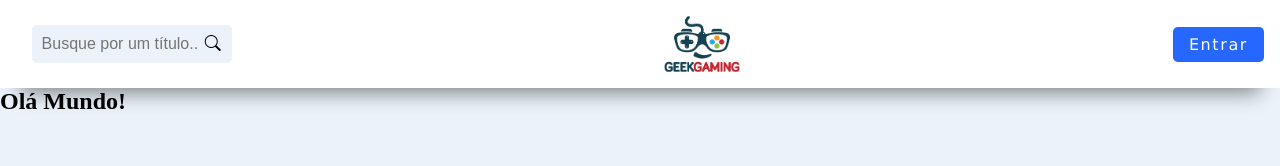
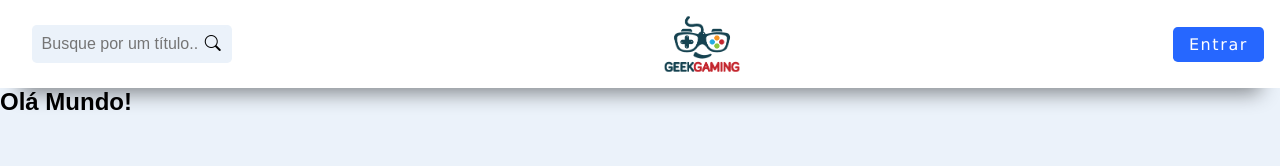
Before and after one commit to GuilhermeRS23/REACT_BreakNerds, a React (Vite) app: page / in a window 1280 px wide. Shown: the top 166 px of the page. Built offline with nearby package versions, Linux system fonts and the light colour scheme.

Commit message:
#37- Estilos Globais com Styled Components

```diff
--- a/src/App.jsx
+++ b/src/App.jsx
@@ -1,9 +1,13 @@
 import './App.css'
 import Home from './pages/Home/Home'
+import { GlobalStyled } from './GlobalStyled'
 
 function App() {
   return (
-    <Home />
+    <>
+      <GlobalStyled />
+      <Home />
+    </>
   )
 }
 
--- /dev/null
+++ b/src/GlobalStyled.jsx
@@ -0,0 +1,21 @@
+import { createGlobalStyle } from "styled-components";
+
+export const GlobalStyled = createGlobalStyle`
+@import url('https://fonts.googleapis.com/css2?family=Barlow:ital,wght@0,100;0,200;0,300;0,400;0,500;0,600;0,700;0,800;0,900;1,100;1,200;1,300;1,400;1,500;1,600;1,700;1,800;1,900&family=Kanit:ital,wght@0,100;0,200;0,300;0,400;0,500;0,600;0,700;0,800;0,900;1,100;1,200;1,300;1,400;1,500;1,600;1,700;1,800;1,900&display=swap');
+
+*{
+    margin: 0;
+    padding: 0;
+    font-family: "Barlow", sans-serif;
+}
+
+html{
+    width: auto;
+}
+
+body{
+    max-width: 100vw;
+    height: 100vh;
+    background-color: #EBF2FA;
+}
+`
--- a/src/index.css
+++ /dev/null
@@ -1,14 +0,0 @@
-*{
-    margin: 0;
-    padding: 0;
-}
-
-html{
-    width: auto;
-}
-
-body{
-    max-width: 100vw;
-    max-height: 100vh;
-    background-color: #EBF2FA;
-}
--- a/src/main.jsx
+++ b/src/main.jsx
@@ -1,7 +1,6 @@
 import { StrictMode } from 'react'
 import { createRoot } from 'react-dom/client'
 import App from './App.jsx'
-import './index.css'
 
 createRoot(document.getElementById('root')).render(
   <StrictMode>
```
